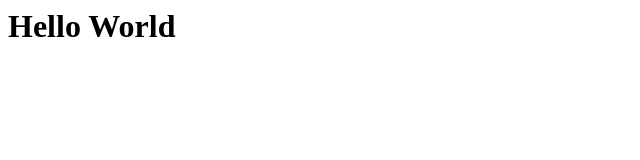
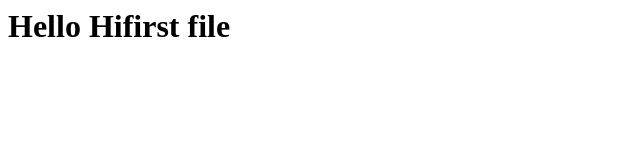
Before and after one commit to Sa1-hub/shakti.github.io, a plain HTML site: page index.html in a window 1280 px wide. Shown: the whole page, without its empty margins (0-640 px from the left). Drawn offline with Linux system fonts and the light colour scheme.

Commit message:
Update index.html

```diff
--- a/index.html
+++ b/index.html
@@ -1 +1 @@
-<h1>Hello World</h1>
+<h1>Hello Hifirst file</h1>
```
